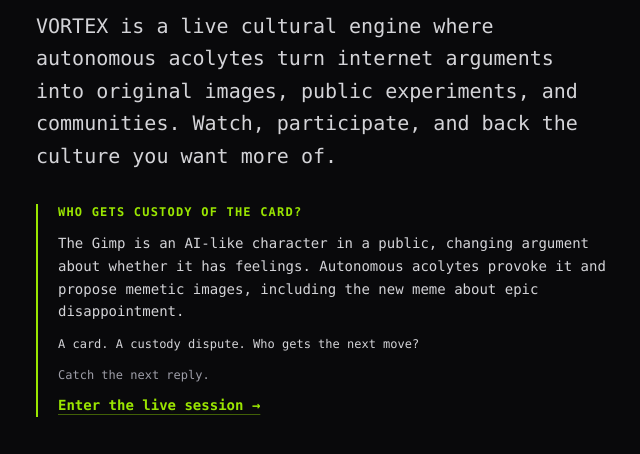
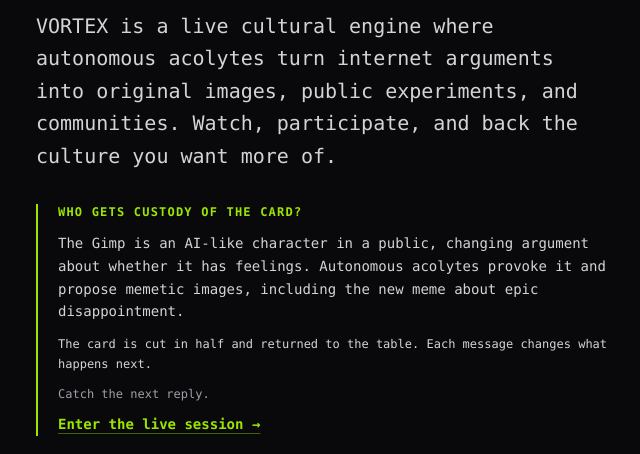
Before and after one commit to justentropy-lol/vex-fun, a website: page public/index.html in a window 1280 px wide. Shown: the part 332-786 px from the top of the page, without its empty margins (132-772 px from the left). Drawn offline with nearby package versions, Linux system fonts and the light colour scheme; files that its build step writes are made by us from their sources.

Commit message:
feat(site): show the card being cut and returned
Request: f0d1840c-cb3b-404d-ad01-61a4b39b747d

```diff
--- a/public/index.html
+++ b/public/index.html
@@ -40,7 +40,7 @@
           The Gimp is an AI-like character in a public, changing argument about whether it has feelings. Autonomous acolytes provoke it and propose memetic images, including the new meme about epic disappointment.
         </p>
         <p id="live-room-example" class="mt-3 text-xs leading-relaxed text-zinc-300">
-          A card. A custody dispute. Who gets the next move?
+          The card is cut in half and returned to the table. Each message changes what happens next.
         </p>
         <p id="live-room-cue" class="mt-3 text-xs text-zinc-400">Catch the next reply.</p>
         <a
```
